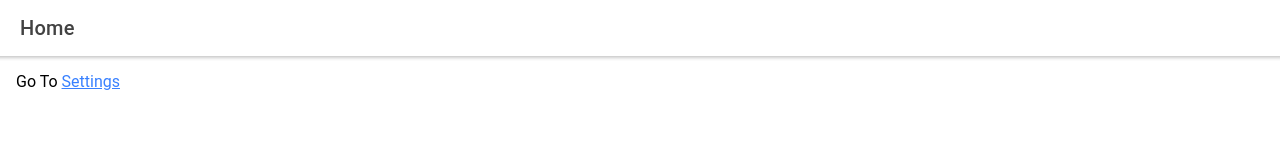
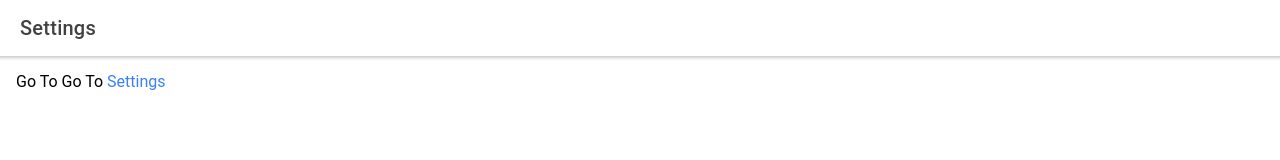
Before and after one commit to JesusGarciaSE/daily-moments, a React (Create React App) app: page /settings in a window 1280 px wide. Before the commit this address led to /home. Shown: the top 160 px of the page. Built offline with nearby package versions, Linux system fonts and the light colour scheme.

Commit message:
Updated react routing to use ionic router

```diff
--- a/src/App.tsx
+++ b/src/App.tsx
@@ -1,13 +1,14 @@
-import { IonApp } from '@ionic/react';
-// import React from 'react';
-import { BrowserRouter, Redirect, Route } from 'react-router-dom';
+import { IonApp, IonRouterOutlet } from '@ionic/react';
+import { IonReactRouter } from '@ionic/react-router';
+import { Redirect, Route } from 'react-router-dom';
 import HomePage from './Pages/HomePage';
 import SettingsPage from './Pages/SettingsPage';
 
 const App: React.FC = () => {
   return (
     <IonApp>
-      <BrowserRouter>
+      <IonReactRouter>
+        <IonRouterOutlet>
           <Route path="/home" >
             <HomePage />
           </Route>
@@ -15,7 +16,8 @@ const App: React.FC = () => {
             <SettingsPage />
           </Route>
           <Redirect exact path='/' to="/home"/>
-      </BrowserRouter>
+        </IonRouterOutlet>
+      </IonReactRouter>
     </IonApp>
   );
 };
--- a/src/Pages/HomePage.tsx
+++ b/src/Pages/HomePage.tsx
@@ -1,5 +1,4 @@
-import { IonContent, IonHeader, IonPage, IonTitle, IonToolbar } from '@ionic/react';
-import { Link } from 'react-router-dom';
+import { IonContent, IonHeader, IonPage, IonRouterLink, IonTitle, IonToolbar } from '@ionic/react';
 
 const HomePage: React.FC = () => {
   return (
@@ -10,7 +9,7 @@ const HomePage: React.FC = () => {
         </IonToolbar>
       </IonHeader>
       <IonContent className="ion-padding">
-        Go To <Link to="/settings">Settings</Link>
+        Go To <IonRouterLink routerLink="/settings">Settings</IonRouterLink>
       </IonContent>
     </IonPage>
   );
--- a/src/Pages/SettingsPage.tsx
+++ b/src/Pages/SettingsPage.tsx
@@ -1,4 +1,4 @@
-import { IonContent, IonHeader, IonPage, IonTitle, IonToolbar } from '@ionic/react';
+import { IonContent, IonHeader, IonPage, IonRouterLink, IonTitle, IonToolbar } from '@ionic/react';
 import { Link } from 'react-router-dom';
 // import React from 'react';
 
@@ -11,7 +11,7 @@ const SettingsPage: React.FC = () => {
         </IonToolbar>
       </IonHeader>
       <IonContent className="ion-padding">
-      Go To <Link to="/home">Home</Link>
+      Go To Go To <IonRouterLink routerLink="/home">Settings</IonRouterLink>
       </IonContent>
     </IonPage>
   );
```
Lines whose indentation alone changed are shown as unchanged.
